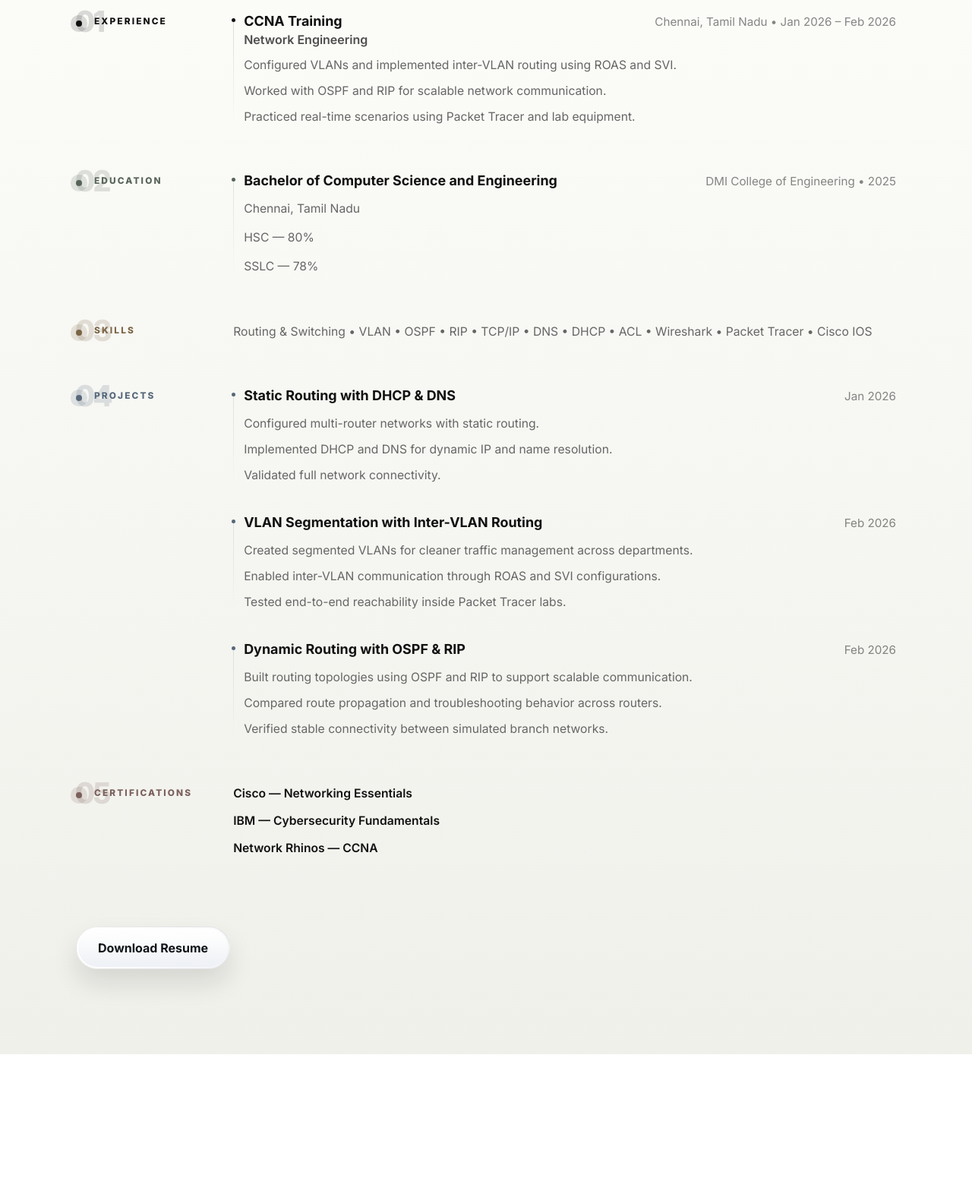
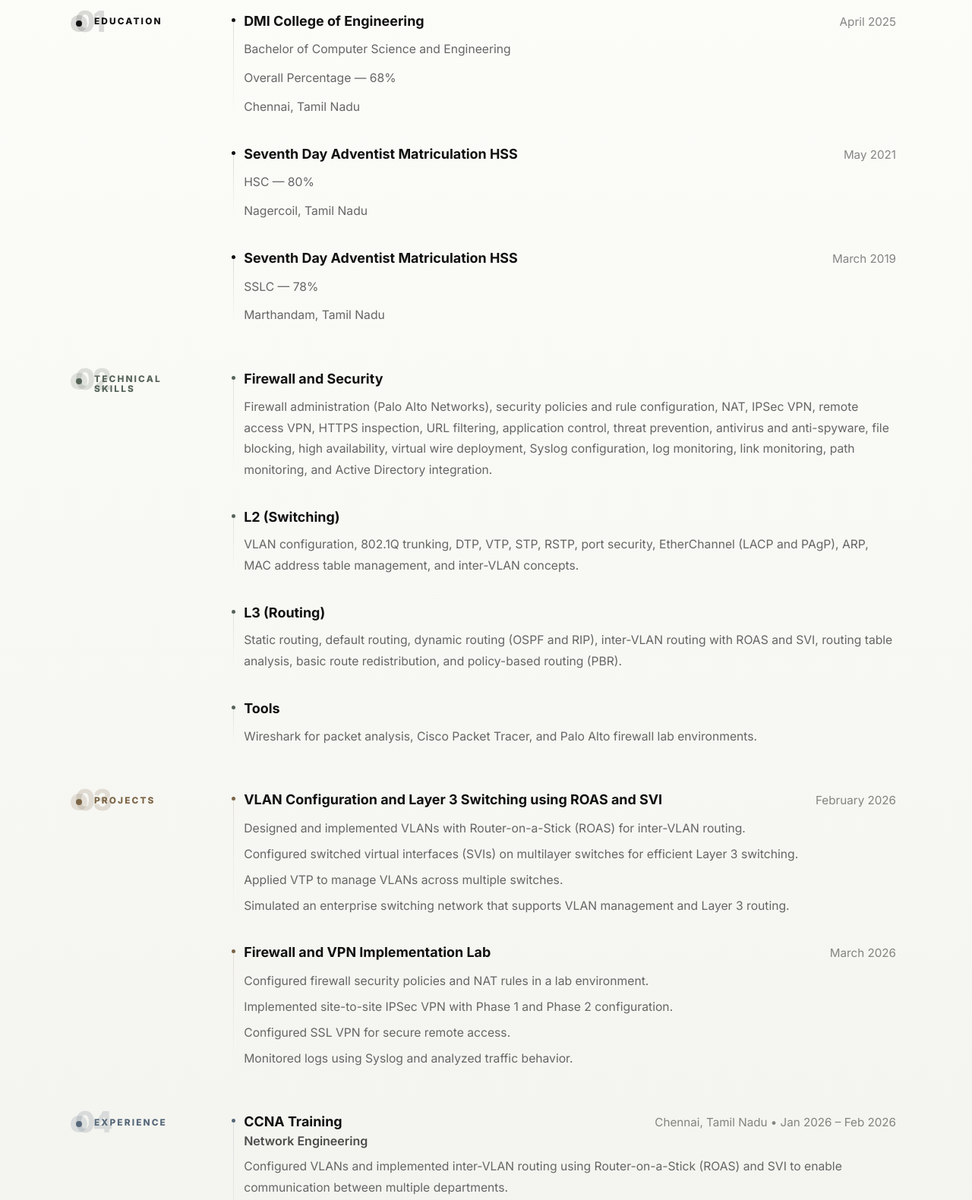
Before and after one commit to Bryan10hopzz/minimal-portfolio, a plain HTML site: page resume.html in a window 1280 px wide. Shown: the part 100-1680 px from the top of the page at 76% size. Before the commit the page ends 1488 px from the top, so only its background shows below. Drawn offline with Linux system fonts and the light colour scheme.

Commit message:
updated project code

```diff
--- a/resume.html
+++ b/resume.html
@@ -6,7 +6,7 @@
     <title>Bryan Alan | Resume</title>
     <meta
       name="description"
-      content="Resume page for Bryan Alan, an aspiring Network Security Engineer focused on routing, switching, and secure, reliable network design."
+      content="Resume page for Bryan Alan featuring networking education, technical skills, lab projects, experience, and certifications."
     />
     <script>
       (() => {
@@ -157,6 +157,114 @@
 
       <main class="resume-section resume-page" id="resume" aria-label="Resume">
         <div class="resume-grid">
+          <section class="resume-row" aria-labelledby="education-heading">
+            <p class="resume-label" id="education-heading">Education</p>
+            <div class="resume-content">
+              <article class="resume-entry">
+                <div class="resume-title-line">
+                  <h2 class="resume-item-title">DMI College of Engineering</h2>
+                  <p class="resume-meta">April 2025</p>
+                </div>
+                <p class="resume-inline">Bachelor of Computer Science and Engineering</p>
+                <p class="resume-inline">Overall Percentage &mdash; 68%</p>
+                <p class="resume-inline">Chennai, Tamil Nadu</p>
+              </article>
+
+              <article class="resume-entry">
+                <div class="resume-title-line">
+                  <h2 class="resume-item-title">Seventh Day Adventist Matriculation HSS</h2>
+                  <p class="resume-meta">May 2021</p>
+                </div>
+                <p class="resume-inline">HSC &mdash; 80%</p>
+                <p class="resume-inline">Nagercoil, Tamil Nadu</p>
+              </article>
+
+              <article class="resume-entry">
+                <div class="resume-title-line">
+                  <h2 class="resume-item-title">Seventh Day Adventist Matriculation HSS</h2>
+                  <p class="resume-meta">March 2019</p>
+                </div>
+                <p class="resume-inline">SSLC &mdash; 78%</p>
+                <p class="resume-inline">Marthandam, Tamil Nadu</p>
+              </article>
+            </div>
+          </section>
+
+          <section class="resume-row" aria-labelledby="skills-heading">
+            <p class="resume-label" id="skills-heading">Technical Skills</p>
+            <div class="resume-content">
+              <article class="resume-entry">
+                <h2 class="resume-item-title">Firewall and Security</h2>
+                <p class="resume-inline">
+                  Firewall administration (Palo Alto Networks), security policies and rule configuration,
+                  NAT, IPSec VPN, remote access VPN, HTTPS inspection, URL filtering, application
+                  control, threat prevention, antivirus and anti-spyware, file blocking, high
+                  availability, virtual wire deployment, Syslog configuration, log monitoring, link
+                  monitoring, path monitoring, and Active Directory integration.
+                </p>
+              </article>
+
+              <article class="resume-entry">
+                <h2 class="resume-item-title">L2 (Switching)</h2>
+                <p class="resume-inline">
+                  VLAN configuration, 802.1Q trunking, DTP, VTP, STP, RSTP, port security,
+                  EtherChannel (LACP and PAgP), ARP, MAC address table management, and inter-VLAN
+                  concepts.
+                </p>
+              </article>
+
+              <article class="resume-entry">
+                <h2 class="resume-item-title">L3 (Routing)</h2>
+                <p class="resume-inline">
+                  Static routing, default routing, dynamic routing (OSPF and RIP), inter-VLAN routing
+                  with ROAS and SVI, routing table analysis, basic route redistribution, and
+                  policy-based routing (PBR).
+                </p>
+              </article>
+
+              <article class="resume-entry">
+                <h2 class="resume-item-title">Tools</h2>
+                <p class="resume-inline">
+                  Wireshark for packet analysis, Cisco Packet Tracer, and Palo Alto firewall lab
+                  environments.
+                </p>
+              </article>
+            </div>
+          </section>
+
+          <section class="resume-row" aria-labelledby="projects-heading">
+            <p class="resume-label" id="projects-heading">Projects</p>
+            <div class="resume-content">
+              <article class="resume-entry">
+                <div class="resume-title-line">
+                  <h2 class="resume-item-title">
+                    VLAN Configuration and Layer 3 Switching using ROAS and SVI
+                  </h2>
+                  <p class="resume-meta">February 2026</p>
+                </div>
+                <div class="resume-copy">
+                  <p>Designed and implemented VLANs with Router-on-a-Stick (ROAS) for inter-VLAN routing.</p>
+                  <p>Configured switched virtual interfaces (SVIs) on multilayer switches for efficient Layer 3 switching.</p>
+                  <p>Applied VTP to manage VLANs across multiple switches.</p>
+                  <p>Simulated an enterprise switching network that supports VLAN management and Layer 3 routing.</p>
+                </div>
+              </article>
+
+              <article class="resume-entry">
+                <div class="resume-title-line">
+                  <h2 class="resume-item-title">Firewall and VPN Implementation Lab</h2>
+                  <p class="resume-meta">March 2026</p>
+                </div>
+                <div class="resume-copy">
+                  <p>Configured firewall security policies and NAT rules in a lab environment.</p>
+                  <p>Implemented site-to-site IPSec VPN with Phase 1 and Phase 2 configuration.</p>
+                  <p>Configured SSL VPN for secure remote access.</p>
+                  <p>Monitored logs using Syslog and analyzed traffic behavior.</p>
+                </div>
+              </article>
+            </div>
+          </section>
+
           <section class="resume-row" aria-labelledby="experience-heading">
             <p class="resume-label" id="experience-heading">Experience</p>
             <div class="resume-content">
@@ -169,74 +277,24 @@
                   <p class="resume-meta">Chennai, Tamil Nadu &bull; Jan 2026 &ndash; Feb 2026</p>
                 </div>
                 <div class="resume-copy">
-                  <p>Configured VLANs and implemented inter-VLAN routing using ROAS and SVI.</p>
-                  <p>Worked with OSPF and RIP for scalable network communication.</p>
-                  <p>Practiced real-time scenarios using Packet Tracer and lab equipment.</p>
-                </div>
-              </article>
-            </div>
-          </section>
-
-          <section class="resume-row" aria-labelledby="education-heading">
-            <p class="resume-label" id="education-heading">Education</p>
-            <div class="resume-content">
-              <article class="resume-entry">
-                <div class="resume-title-line">
-                  <h2 class="resume-item-title">Bachelor of Computer Science and Engineering</h2>
-                  <p class="resume-meta">DMI College of Engineering &bull; 2025</p>
-                </div>
-                <p class="resume-inline">Chennai, Tamil Nadu</p>
-                <p class="resume-inline">HSC &mdash; 80%</p>
-                <p class="resume-inline">SSLC &mdash; 78%</p>
-              </article>
-            </div>
-          </section>
-
-          <section class="resume-row" aria-labelledby="skills-heading">
-            <p class="resume-label" id="skills-heading">Skills</p>
-            <div class="resume-content">
-              <p class="resume-skills">
-                Routing &amp; Switching &bull; VLAN &bull; OSPF &bull; RIP &bull; TCP/IP &bull; DNS &bull; DHCP &bull; ACL &bull; Wireshark &bull; Packet Tracer &bull; Cisco IOS
-              </p>
-            </div>
-          </section>
-
-          <section class="resume-row" aria-labelledby="projects-heading">
-            <p class="resume-label" id="projects-heading">Projects</p>
-            <div class="resume-content">
-              <article class="resume-entry">
-                <div class="resume-title-line">
-                  <h2 class="resume-item-title">Static Routing with DHCP &amp; DNS</h2>
-                  <p class="resume-meta">Jan 2026</p>
-                </div>
-                <div class="resume-copy">
-                  <p>Configured multi-router networks with static routing.</p>
-                  <p>Implemented DHCP and DNS for dynamic IP and name resolution.</p>
-                  <p>Validated full network connectivity.</p>
+                  <p>Configured VLANs and implemented inter-VLAN routing using Router-on-a-Stick (ROAS) and SVI to enable communication between multiple departments.</p>
+                  <p>Implemented dynamic routing protocols including OSPF and RIP to establish scalable and reliable inter-network communication.</p>
+                  <p>Worked on real-time scenarios using Cisco Packet Tracer and physical lab equipment to reinforce networking concepts.</p>
                 </div>
               </article>
 
               <article class="resume-entry">
                 <div class="resume-title-line">
-                  <h2 class="resume-item-title">VLAN Segmentation with Inter-VLAN Routing</h2>
-                  <p class="resume-meta">Feb 2026</p>
+                  <div>
+                    <h2 class="resume-item-title">Firewall Training</h2>
+                    <p class="resume-item-role">Security Engineering</p>
+                  </div>
+                  <p class="resume-meta">Chennai, Tamil Nadu &bull; Mar 2026 &ndash; Apr 2026</p>
                 </div>
                 <div class="resume-copy">
-                  <p>Created segmented VLANs for cleaner traffic management across departments.</p>
-                  <p>Enabled inter-VLAN communication through ROAS and SVI configurations.</p>
-                  <p>Tested end-to-end reachability inside Packet Tracer labs.</p>
-                </div>
-              </article>
-
-              <article class="resume-entry">
-                <div class="resume-title-line">
-                  <h2 class="resume-item-title">Dynamic Routing with OSPF &amp; RIP</h2>
-                  <p class="resume-meta">Feb 2026</p>
-                </div>
-                <div class="resume-copy">
-                  <p>Built routing topologies using OSPF and RIP to support scalable communication.</p>
-                  <p>Compared route propagation and troubleshooting behavior across routers.</p>
-                  <p>Verified stable connectivity between simulated branch networks.</p>
+                  <p>Configured basic firewall security policies and NAT rules in a lab environment.</p>
+                  <p>Implemented VPN configurations, including IPSec and SSL VPN, for secure connectivity.</p>
+                  <p>Worked on real-time scenarios using Cisco Packet Tracer and firewall lab setups.</p>
                 </div>
               </article>
             </div>
@@ -247,7 +305,8 @@
             <div class="resume-content resume-certifications">
               <p>Cisco &mdash; Networking Essentials</p>
               <p>IBM &mdash; Cybersecurity Fundamentals</p>
-              <p>Network Rhinos &mdash; CCNA</p>
+              <p>Network Rhinos &mdash; Cisco Certified Network Associate</p>
+              <p>Palo Alto Firewall</p>
             </div>
           </section>
         </div>
--- a/script.js
+++ b/script.js
@@ -464,8 +464,8 @@ if (supportsCustomCursor) {
     const animate = (time) => {
       const deltaFrames = Math.min((time - lastCursorFrame) / (1000 / 60), 2.4);
       const normalizedDelta = Math.max(deltaFrames || 1, 1);
-      const dotEase = getFrameEase(0.62, normalizedDelta);
-      const ringEase = getFrameEase(0.34, normalizedDelta);
+      const dotEase = getFrameEase(0.92, normalizedDelta);
+      const ringEase = getFrameEase(0.62, normalizedDelta);
 
       lastCursorFrame = time;
 
@@ -483,6 +483,9 @@ if (supportsCustomCursor) {
     window.addEventListener("pointermove", (event) => {
       mouseX = event.clientX;
       mouseY = event.clientY;
+      dotX = mouseX;
+      dotY = mouseY;
+      setPosition(dot, dotX, dotY);
       body.classList.add("cursor-visible");
 
       const target = event.target.closest(interactiveSelector);
```
Also changed, not shown: Bryan-Alan-Resume.txt.
